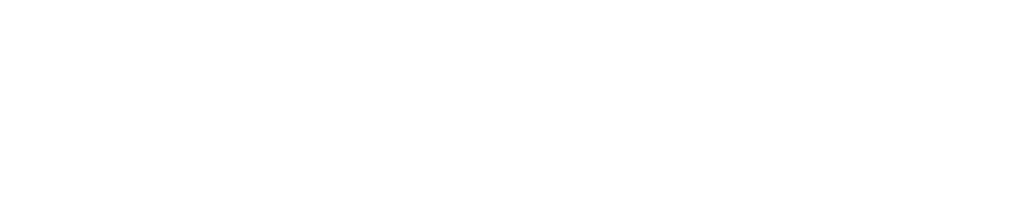
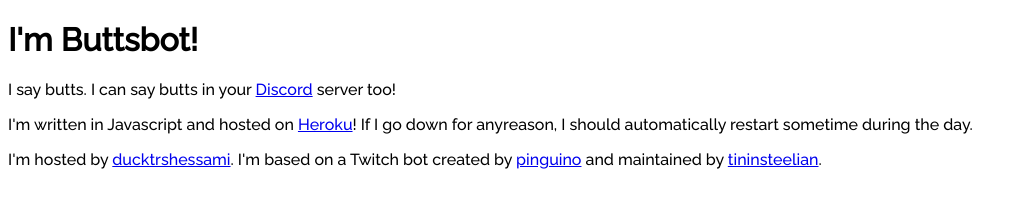
Before and after one commit to ducktrshessami/discord-buttsbot, a website: page public/index.html in a window 1280 px wide. Shown: the whole page, without its empty margins (0-1026 px from the left). Drawn offline with Linux system fonts and the light colour scheme.

Commit message:
bio block

```diff
--- a/public/index.html
+++ b/public/index.html
@@ -6,10 +6,22 @@
     <meta http-equiv="X-UA-Compatible" content="IE=edge">
     <meta name="viewport" content="width=device-width, initial-scale=1.0">
     <title>Buttsbot</title>
+    <link rel="preconnect" href="https://fonts.gstatic.com">
+    <link href="https://fonts.googleapis.com/css2?family=Raleway:wght@500&display=swap" rel="stylesheet">
+    <link rel="stylesheet" href="/style.css">
 </head>
 
 <body>
-
+    <h1>I'm Buttsbot!</h1>
+    <p>I say butts. I can say butts in your <a href="https://discord.com/" target="_blank" rel="noreferrer">Discord</a>
+        server too!</p>
+    <p>I'm written in Javascript and hosted on <a href="https://www.heroku.com/" target="_blank"
+            rel="noreferrer">Heroku</a>! If I go down for anyreason, I should automatically restart sometime during the
+        day.</p>
+    <p>I'm hosted by <a href="https://github.com/ducktrshessami" target="_blank" rel="noreferrer">ducktrshessami</a>.
+        I'm based on a Twitch bot created by <a href="http://www.twitch.tv/pinguino" target="_blank"
+            rel="noreferrer">pinguino</a> and maintained by <a href="http://www.twitch.tv/tininsteelian" target="_blank"
+            rel="noreferrer">tininsteelian</a>.</p>
 </body>
 
 </html>
--- /dev/null
+++ b/public/style.css
@@ -0,0 +1,3 @@
+body {
+    font-family: 'Raleway', sans-serif;
+}
```
